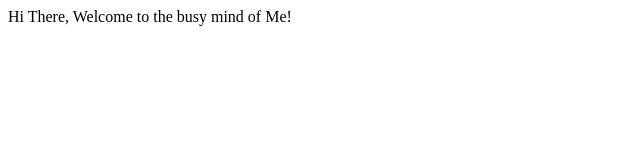
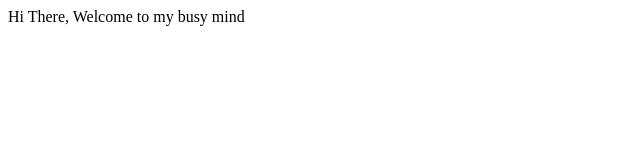
Before and after one commit to alexanders89/netlify_test, a plain HTML site: page index.html in a window 1280 px wide. Shown: the full height of the page, 0-640 px from the left. Drawn offline with Linux system fonts and the light colour scheme.

Commit message:
second push

```diff
--- a/index.html
+++ b/index.html
@@ -5,6 +5,6 @@
     <title></title>
   </head>
   <body>
-    Hi There, Welcome to the busy mind of Me!
+    Hi There, Welcome to my busy mind
   </body>
 </html>
```
